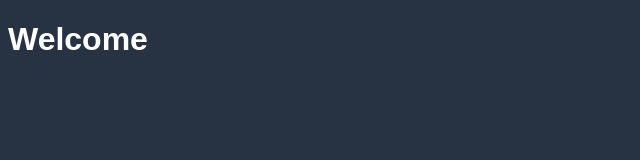
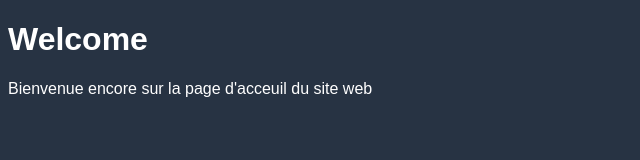
Before and after one commit to johnnyjosephpro/html_project, a plain HTML site: page index.html in a window 1280 px wide. Shown: the whole page, without its empty margins (0-640 px from the left). Drawn offline with Linux system fonts and the light colour scheme.

Commit message:
Ajout paragraphe dans le fichier  html

```diff
--- a/index.html
+++ b/index.html
@@ -14,6 +14,7 @@
 
 <!-- Headfooter -->
 <h1> Welcome </h1>
+<p> Bienvenue encore sur la page d'acceuil du site web </p>
 
 
   </body>
```
